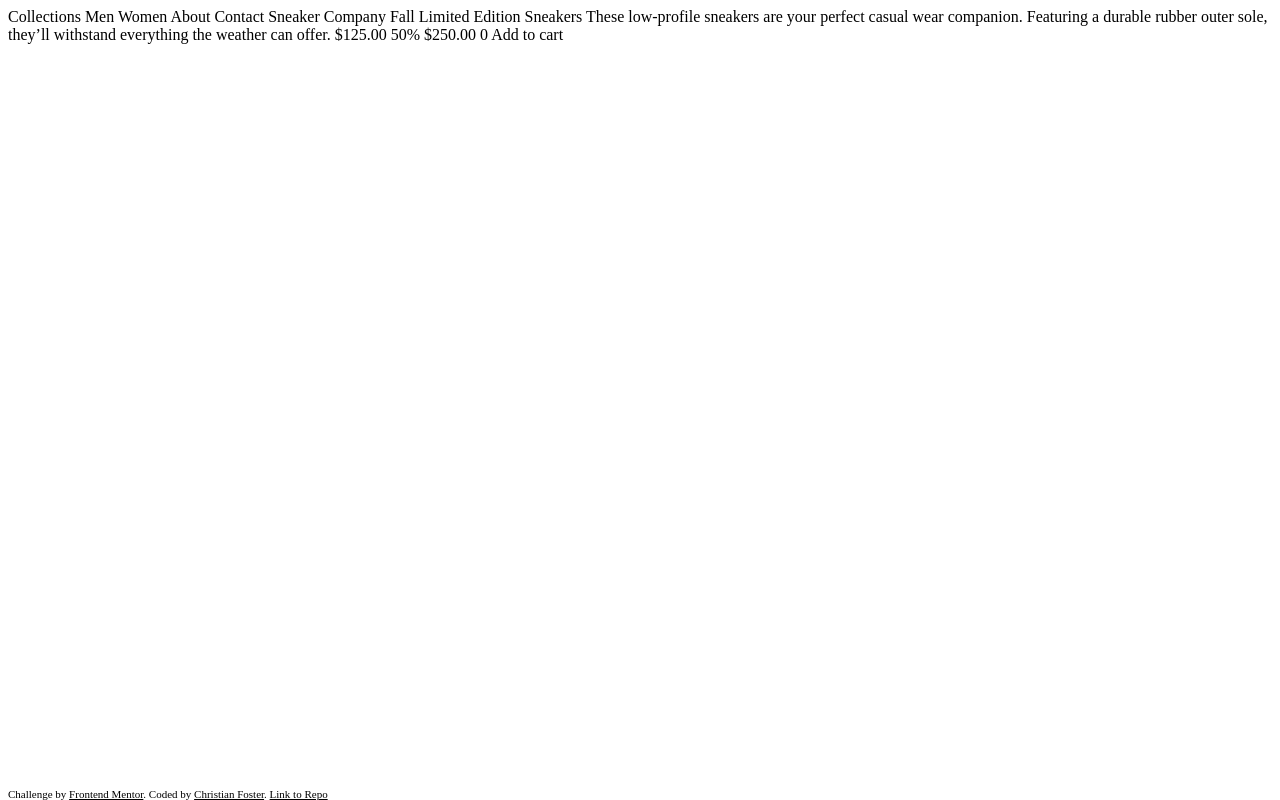
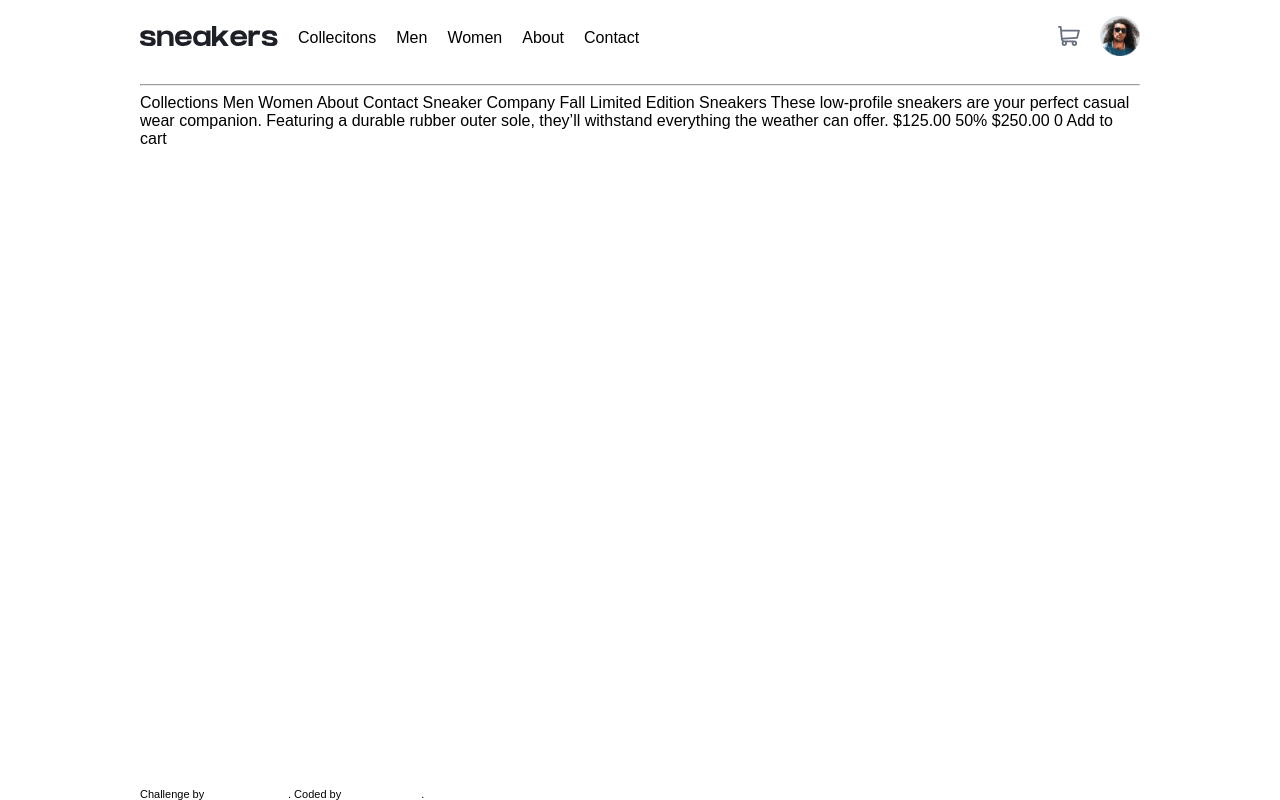
Before and after one commit to fosteeco/front-end-mentor-eccomerce-product-page, a plain HTML site: page index.html in a window 1280 px wide. Drawn offline with Linux system fonts and the light colour scheme.

Commit message:
Created nav for desktop

```diff
--- a/index.html
+++ b/index.html
@@ -16,6 +16,23 @@
     <title>Frontend Mentor | E-commerce product page</title>
   </head>
   <body>
+    <header>
+      <nav class="main-nav">
+        <ul class="main-nav-ul">
+          <li><img src="./images/logo.svg" alt="" /></li>
+          <li>Collecitons</li>
+          <li>Men</li>
+          <li>Women</li>
+          <li>About</li>
+          <li>Contact</li>
+        </ul>
+        <ul class="account-nav">
+          <li><img src="./images/icon-cart.svg" alt="" /></li>
+          <li><img class="avatar" src="./images/image-avatar.png" alt="" /></li>
+        </ul>
+      </nav>
+      <hr />
+    </header>
     Collections Men Women About Contact Sneaker Company Fall Limited Edition
     Sneakers These low-profile sneakers are your perfect casual wear companion.
     Featuring a durable rubber outer sole, they’ll withstand everything the
--- a/style.css
+++ b/style.css
@@ -1,3 +1,43 @@
+@import url('https://fonts.googleapis.com/css2?family=Kumbh+Sans:wght@400;700&display=swap');
+
+:root {
+  --orange: hsl(26, 100%, 55%);
+  --paleOrange: hsl(25, 100%, 94%);
+  --veryDarkBlue: hsl(25, 100%, 94%);
+  --darkGrayishBlue: hsl(219, 9%, 45%);
+  --lightGrayishBlue: hsl(223, 64%, 98%);
+  --white: hsl(0, 0%, 100%);
+  --black: hsl(0, 0%, 0%);
+}
+
+body {
+  max-width: 1000px;
+  margin: 0 auto;
+  font-family: 'Kumbh', Arial, Helvetica, sans-serif;
+  font-size: 16px;
+}
+
+.main-nav {
+  display: flex;
+  align-items: center;
+}
+
+.main-nav ul {
+  list-style-type: none;
+  padding-left: 0;
+  display: flex;
+  align-items: center;
+  gap: 20px;
+}
+
+.account-nav {
+  margin-left: auto;
+}
+
+.avatar {
+  width: 40px;
+}
+
 .attribution {
   position: fixed;
   bottom: 0;
```
